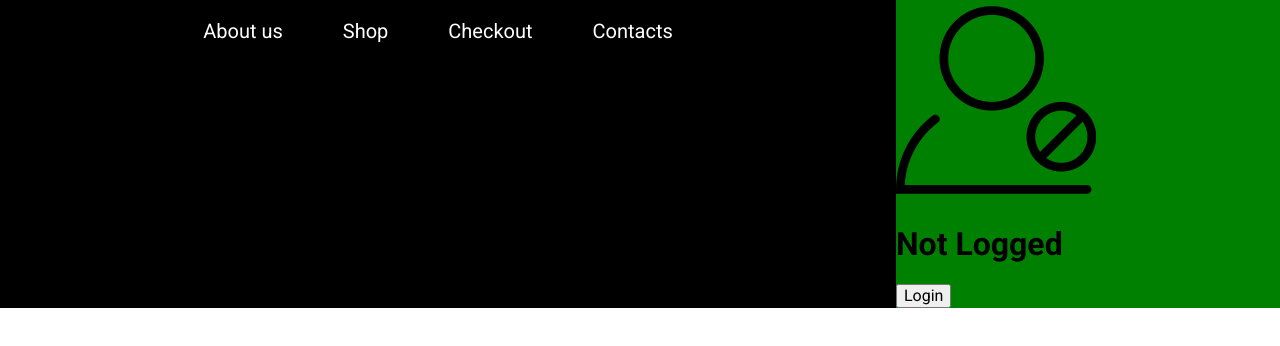
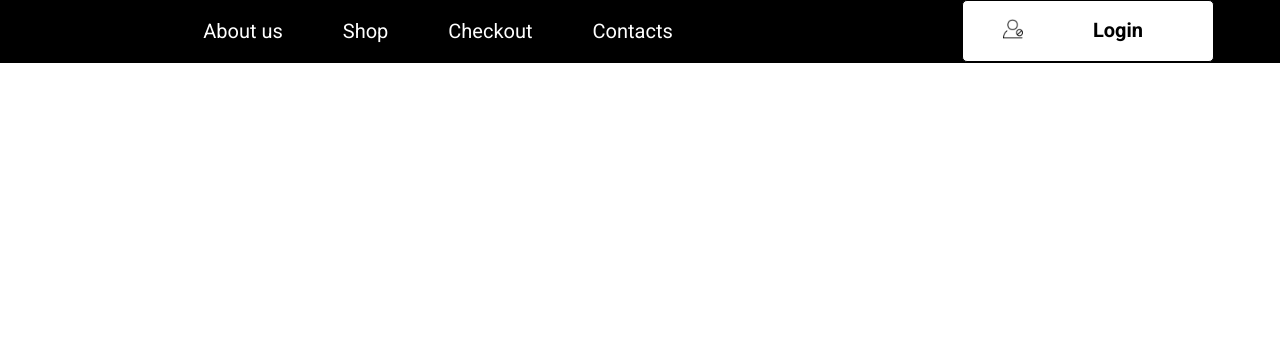
Before and after one commit to fabiolorenzi/quicky-pizza, a React (Create React App) app: page / in a window 1280 px wide. Shown: the top 346 px of the page. Built offline with nearby package versions, Linux system fonts and the light colour scheme.

Commit message:
login bar formatted

```diff
--- a/src/components/IsLoggedBar.jsx
+++ b/src/components/IsLoggedBar.jsx
@@ -2,7 +2,7 @@ import React from "react";
 import {useDispatch} from "react-redux";
 import {loginMan} from "../actions.js";
 
-import userIcon from "../img/user_icon.png";
+import userIcon from "../img/user_icon.jpg";
 
 function IsLoggedBar() {
     const dispatch = useDispatch();
@@ -14,9 +14,14 @@ function IsLoggedBar() {
 
     return(
         <div className="loginStateBar">
-            <img src={userIcon} alt="user icon" />
-            <h1>Logged</h1>
-            <button onClick={login}>Logout</button>
+            <button onClick={login}>
+                <div className="loginImage">
+                    <img src={userIcon} alt="user icon" />
+                </div>
+                <div className="loginUsername">
+                    <h1>Logged</h1>
+                </div>
+            </button>
         </div>
     );
 };
--- a/src/components/NotLoggedBar.jsx
+++ b/src/components/NotLoggedBar.jsx
@@ -14,9 +14,14 @@ function NotLoggedBar() {
 
     return(
         <div className="loginStateBar">
-            <img src={iconBlocked} alt="user icon" />
-            <h1>Not Logged</h1>
-            <button onClick={login}>Login</button>
+            <button onClick={login}>
+                <div className="loginImage">
+                    <img src={iconBlocked} alt="user icon" />
+                </div>
+                <div className="loginUsername">
+                    <h1>Login</h1>
+                </div>
+            </button>
         </div>
     );
 };
--- a/src/style.css
+++ b/src/style.css
@@ -45,5 +45,43 @@ body {
 .loginBar {
     display: inline-block;
     width: 30%;
-    background-color: green;
 }
+
+.loginStateBar {
+    display: block;
+    margin: auto;
+}
+
+.loginStateBar button {
+    background-color: #ffffff;
+    display: flex;
+    align-items: center;
+    margin: auto;
+    padding: 5px 20px;
+    border-radius: 5px;
+    border: 1px solid #000000;
+    justify-content: space-around;
+}
+
+.loginImage {
+    display: inline-block;
+    width: 60px;
+}
+
+.loginImage img {
+    display: inline-block;
+    width: 20px;
+    height: 20px;
+    background-color: #ffffff;
+    padding: 10px;
+}
+
+.loginUsername {
+    display: inline-block;
+    width: 150px;
+}
+
+.loginUsername h1 {
+    display: inline-block;
+    font-size: 20px;
+}
```
Also changed, not shown: src/img/user_icon.jpg (added), src/img/user_icon.png (deleted).
